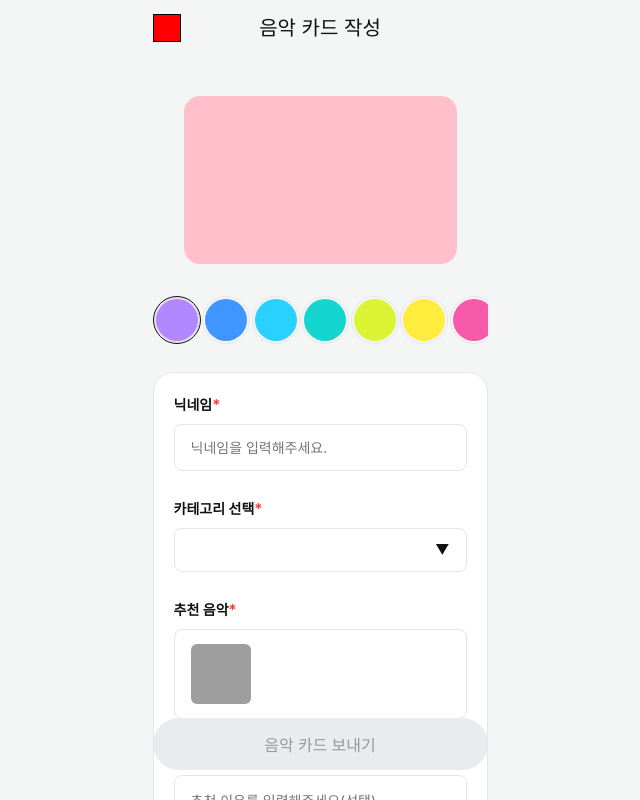
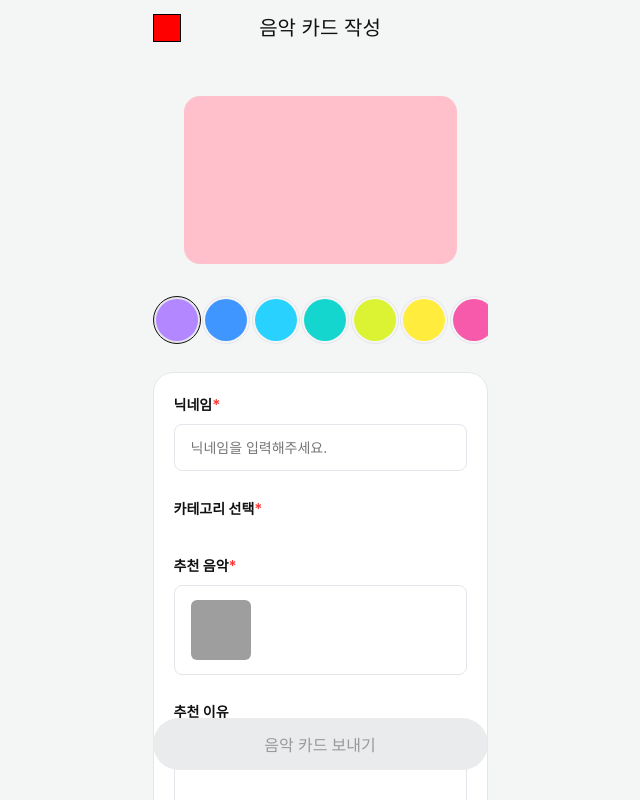
Before and after one commit to mrbrightsiide/perply, a Next.js app: page /create_card in a window 1280 px wide. Shown: the top 800 px of the page, without its empty margins (320-960 px from the left). Built offline with nearby package versions, Linux system fonts and the light colour scheme; grey boxes are pictures that could not be loaded; a web font is replaced by a local one.

Commit message:
fix: 카드생성 페이지 오류 해결

```diff
--- a/src/components/atom/SelectBox.tsx
+++ b/src/components/atom/SelectBox.tsx
@@ -1,15 +1,16 @@
 import { useState } from 'react';
 import styled from '@emotion/styled';
 import { css } from '@emotion/react';
+import { IPlayList } from '@/types';
 
-export const SelectBox = <T extends { text: string }>({
-  selected,
+export const SelectBox = ({
+  selectedId,
   setSelected,
   list,
 }: {
-  selected: T;
-  setSelected: (item: T) => void;
-  list: T[];
+  selectedId: IPlayList['id'];
+  setSelected: (item: IPlayList) => void;
+  list: IPlayList[];
 }) => {
   const [folded, setFolded] = useState(true);
   return (
@@ -21,20 +22,23 @@ export const SelectBox = <T extends { text: string }>({
           border-radius: 8px;
         `}
       >
-        <span>{selected.text}</span>
+        <span>
+          {list.find((item) => item.id === selectedId)?.playlist_title_other ||
+            '카테고리 선택'}
+        </span>
         <span className='ico'>{folded ? '▼' : '▲'}</span>
       </Wrapper>
       {!folded && (
         <ListWrapper>
           {list.map((item) => (
             <Wrapper
-              key={item.text}
+              key={item.id}
               onClick={() => {
                 setSelected(item);
                 setFolded(true);
               }}
             >
-              {item.text}
+              {item.id}
             </Wrapper>
           ))}
         </ListWrapper>
--- a/src/components/card/CreateForm.tsx
+++ b/src/components/card/CreateForm.tsx
@@ -1,5 +1,5 @@
 import styled from '@emotion/styled';
-import { IPlaylistData } from '@/types';
+import { IPlayList, ITape, ITapeCreate } from '@/types';
 import { TextInputWithLabel, TextAreaWithLabel } from '../atom/TextInput';
 import { SelectBox } from '../atom/SelectBox';
 import { TextInputLabel } from '../atom/TextInputLabel';
@@ -7,9 +7,11 @@ import { TextInputLabel } from '../atom/TextInputLabel';
 export const CreateForm = ({
   info,
   setInfo,
+  playListInfo,
 }: {
-  info: IPlaylistData;
-  setInfo: React.Dispatch<React.SetStateAction<IPlaylistData>>;
+  info: ITapeCreate;
+  setInfo: React.Dispatch<React.SetStateAction<ITapeCreate>>;
+  playListInfo?: IPlayList[];
 }) => {
   return (
     <BG>
@@ -22,18 +24,13 @@ export const CreateForm = ({
         />
         <div>
           <TextInputLabel label='카테고리 선택' />
-          <SelectBox
-            list={[
-              { text: '너와 분위기가 어울릴 것 같은 노래', key: 1 },
-              { text: '노래 목록 필요', key: 2 },
-              {
-                text: '노래 목록 필요',
-                key: 3,
-              },
-            ]}
-            selected={info.playlist_id}
-            setSelected={(item) => setInfo({ ...info, playlist_id: item })}
-          />
+          {playListInfo && (
+            <SelectBox
+              list={playListInfo}
+              selectedId={info.playlist_id}
+              setSelected={(item) => setInfo({ ...info, playlist_id: item.id })}
+            />
+          )}
         </div>
         <div>
           <TextInputLabel label='추천 음악' />
@@ -44,6 +41,12 @@ export const CreateForm = ({
                 width='100%'
                 height='100%'
                 alt='album cover'
+                onLoadedData={() =>
+                  setInfo({
+                    ...info,
+                    albumart_url: 'http://' + info.albumart_url,
+                  })
+                }
               />
             </AlbumCover>
             <Info>
--- a/src/pages/create_card/index.tsx
+++ b/src/pages/create_card/index.tsx
@@ -2,17 +2,17 @@ import styled from '@emotion/styled';
 import { FloatButton } from '@/components/atom/FloatButton';
 import { BackBtnHeader } from '@/components/atom/BackBtnHeader';
 import { useRouter } from 'next/router';
-import { useState } from 'react';
-import { IPlaylistData } from '@/types';
+import { useEffect, useState } from 'react';
+import { IPlayList, ITapeCreate } from '@/types';
 import { CreateForm } from '@/components/card/CreateForm';
 import { ColorChip, colorChips } from '@/components/card/ColorChip';
 import { ColoredBackground } from '@/components/atom/ColoredBackground';
-import { createMusicCard } from '@/apis';
+import { createMusicCard, getAllPlaylists } from '@/apis';
 
 const Index = () => {
   const router = useRouter();
   const { from, title, singer, id, albumart_url, userId } = router.query;
-  const [info, setInfo] = useState<IPlaylistData>({
+  const [info, setInfo] = useState<ITapeCreate>({
     user_name: '',
     playlist_id: 0,
     content: '',
@@ -20,8 +20,9 @@ const Index = () => {
     youtube_url: `https://www.maniadb.com/popup/youtube/${id}`,
     title: title as string,
     singer: singer as string,
-    maniadb_id: id as string,
+    color: 'purple',
   });
+  const [playListInfo, setPlayListInfo] = useState<IPlayList[]>();
 
   const onGoBackHeader = () => {
     if (from === 'create') {
@@ -34,6 +35,14 @@ const Index = () => {
     }
   };
 
+  useEffect(() => {
+    if (userId && typeof userId === 'string') {
+      (async () => {
+        await getAllPlaylists(userId).then((res) => setPlayListInfo(res));
+      })();
+    }
+  }, []);
+
   return (
     <>
       <BackBtnHeader
@@ -45,7 +54,7 @@ const Index = () => {
       <PageWrapper>
         <Tape />
         <ColorChip selectedColor={colorChips[0]} />
-        <CreateForm info={info} setInfo={setInfo} />
+        <CreateForm info={info} setInfo={setInfo} playListInfo={playListInfo} />
       </PageWrapper>
       <FloatButton
         title='음악 카드 보내기'
```
Also changed, not shown: src/types/index.ts (+7 -15 lines).
